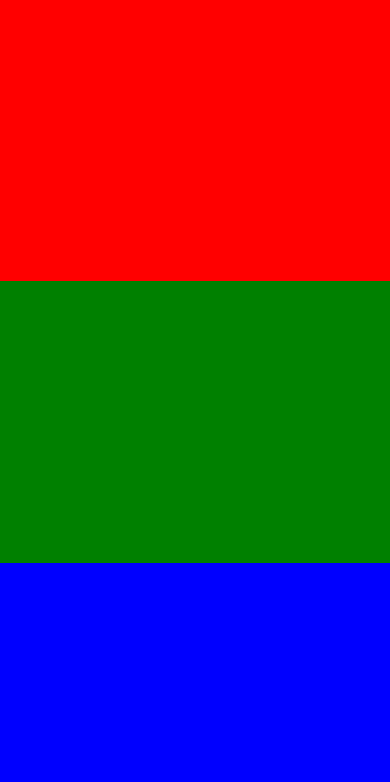
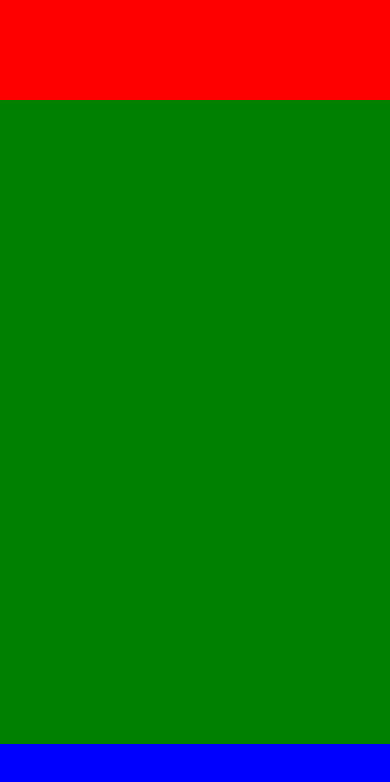
Before and after one commit to deploy-edu/FlexBox, a React Native app: screen / in a window 390 px wide. Shown: the top 782 px of the page. Built offline with nearby package versions, Linux system fonts and the light colour scheme.

Commit message:
고정된 높이와 가중치적용

```diff
--- a/App.tsx
+++ b/App.tsx
@@ -1,11 +1,17 @@
+import { useState } from "react";
 import { StyleSheet, View } from "react-native";
 
+const DEFAULT_HEIGHT = 100;
+
 export default function App() {
+  const [topHeight, setTopHeight] = useState(DEFAULT_HEIGHT);
+  const [bottomHeight, setBottomHeight] = useState(DEFAULT_HEIGHT);
+
   return (
     <View style={styles.container}>
       <View
         style={{
-          flex: 1,
+          height: topHeight,
           backgroundColor: "red",
         }}
       />
@@ -17,7 +23,7 @@ export default function App() {
       />
       <View
         style={{
-          flex: 1,
+          height: bottomHeight,
           backgroundColor: "blue",
         }}
       />
```
